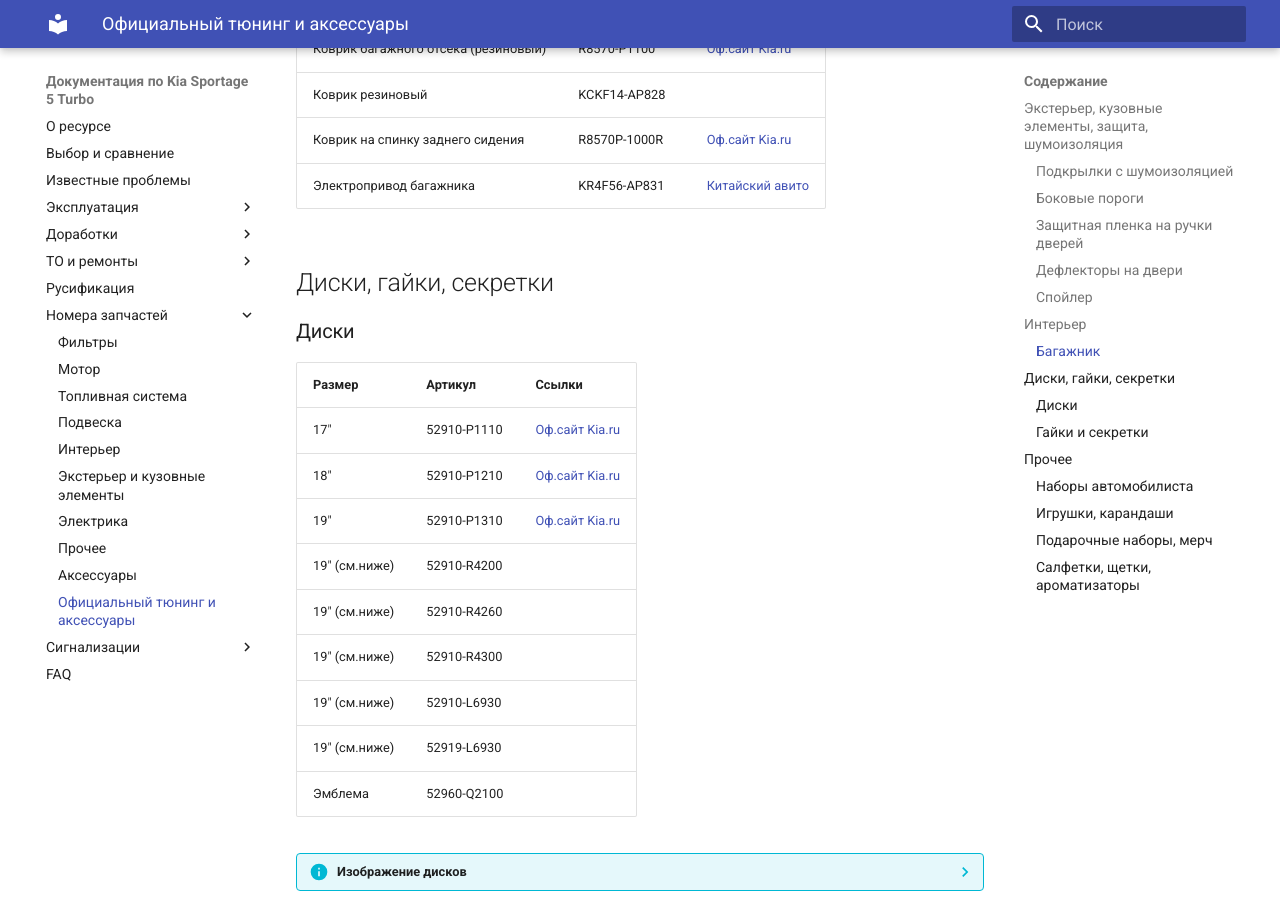
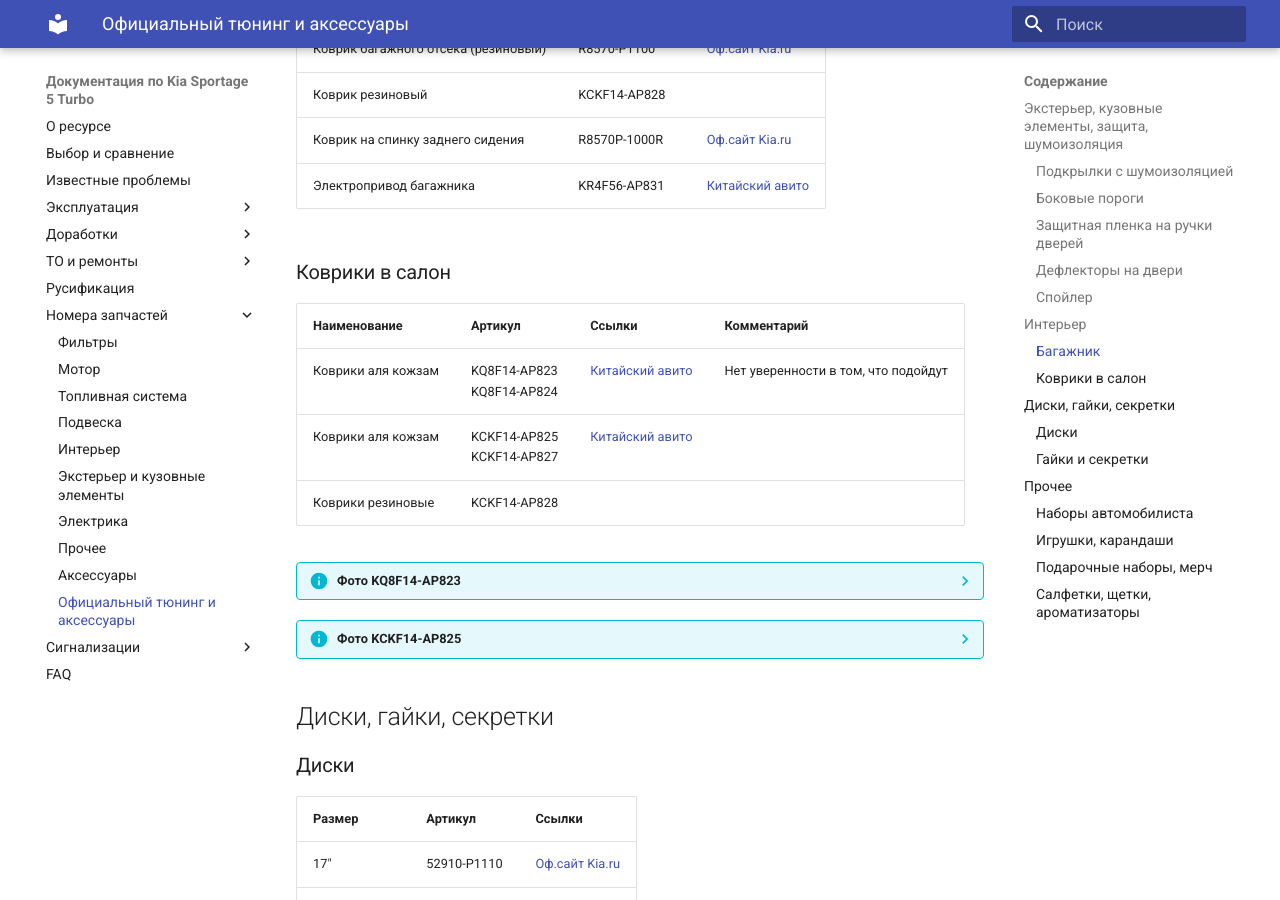
Before and after one commit to kia-sportage-docs/kia-sport5-docs, an MkDocs documentation site: the page built from docs/part/official_tuning.md, in a window 1280 px wide and 900 px high, scrolled down 1875 px. Built offline with MkDocs 1.6.1 and Material for MkDocs 9.7.7, drawn with Linux system fonts in a browser that asks for light colours.

Commit message:
Добавлены официальные коврики в салон

```diff
--- a/docs/part/official_tuning.md
+++ b/docs/part/official_tuning.md
@@ -58,6 +58,28 @@
 | Коврик на спинку заднего сидения | R8570P-1000R | [Оф.сайт Kia.ru](https://www.kia.ru/service/accessories/R8570P1000R/) |
 | Электропривод багажника| KR4F56-AP831 | [Китайский авито](https://www.goofish.com/item?spm=a21ybx.item.itemCnxh.23.6aca3da6ZFxnju&id=896423423175&categoryId=0)
 
+### Коврики в салон
+
+| Наименование | Артикул | Ссылки | Комментарий |
+|---|---|---|---|
+|Коврики аля кожзам | KQ8F14-AP823<br>KQ8F14-AP824 | [Китайский авито](https://www.goofish.com/item?id=722962353965&spm=widle.12011849.copy.detail&ut_sk=1.aNgDOkObNiwDAOTkA3Z43seu_12431167_1759001764406.copy.detail.722962353965.2220879045763) | Нет уверенности в том, что подойдут |
+| Коврики аля кожзам | KCKF14-AP825 <br> KCKF14-AP827 | [Китайский авито](https://www.goofish.com/item?id=701640020778&spm=widle.12011849.copy.detail&ut_sk=1.aNgDOkObNiwDAOTkA3Z43seu_12431167_1759001764406.copy.detail.701640020778.2220879045763) ||
+|Коврики резиновые | KCKF14-AP828|||
+
+??? info "Фото KQ8F14-AP823"
+    ![Image title](../images/KQ8F14AP823_1.webp)
+    ![Image title](../images/KQ8F14AP823_2.webp)
+    ![Image title](../images/KQ8F14AP823_3.webp)
+    ![Image title](../images/KQ8F14AP823_4.webp)
+    ![Image title](../images/KQ8F14AP823_5.webp)
+
+??? info "Фото KCKF14-AP825"
+    ![Image title](../images/KCKF14-AP825.webp)
+    ![Image title](../images/KCKF14-AP825_2.webp)
+    ![Image title](../images/KCKF14-AP825_3.webp)
+    ![Image title](../images/KCKF14-AP825_4.webp)
+    ![Image title](../images/KCKF14-AP825_5.webp)
+    ![Image title](../images/KCKF14-AP825_6.webp)
 
 
 ## Диски, гайки, секретки
```
Also changed, not shown: docs/images/KCKF14-AP825.webp (added), docs/images/KCKF14-AP825_2.webp (added), docs/images/KCKF14-AP825_3.webp (added), docs/images/KCKF14-AP825_4.webp (added), docs/images/KCKF14-AP825_5.webp (added), docs/images/KCKF14-AP825_6.webp (added), docs/images/KQ8F14AP823_1.webp (added), docs/images/KQ8F14AP823_2.webp (added), docs/images/KQ8F14AP823_3.webp (added), docs/images/KQ8F14AP823_4.webp (added), docs/images/KQ8F14AP823_5.webp (added).
